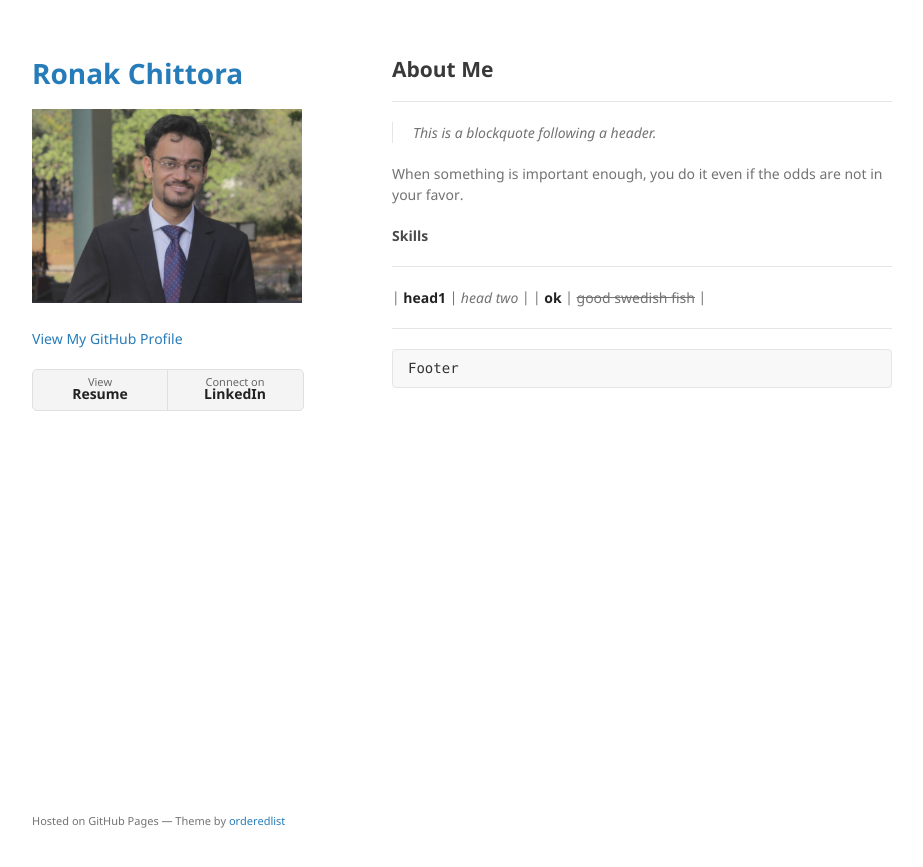
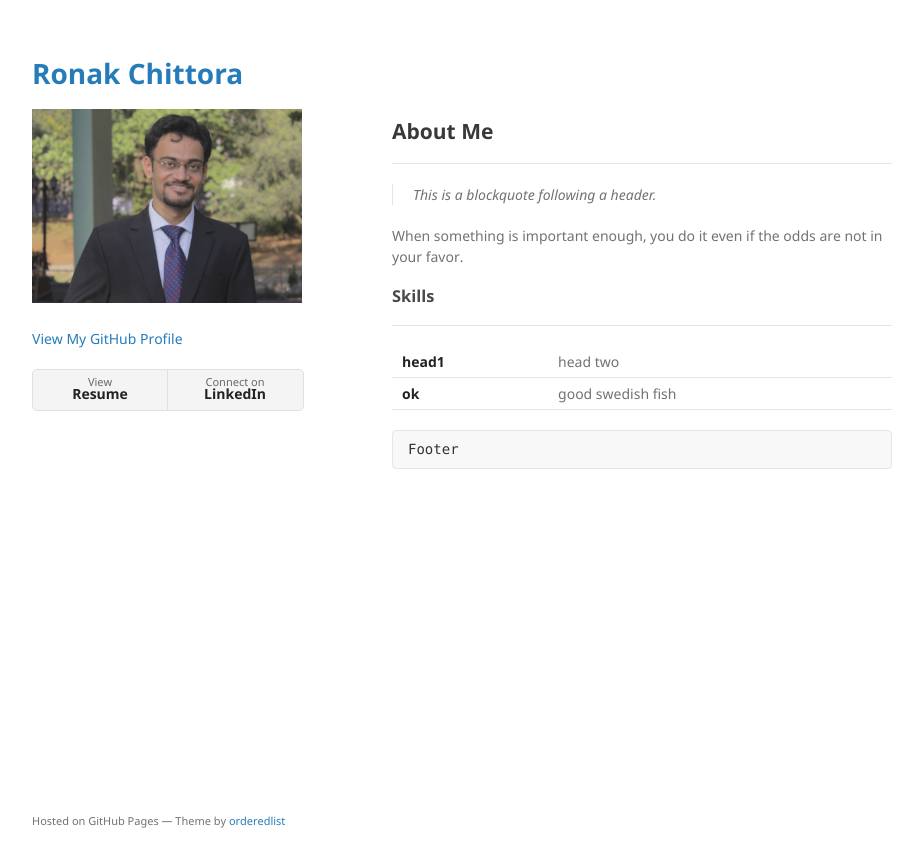
Before and after one commit to ronakchittora/ronakchittora.github.io, a Jekyll site: the page built from index.md, in a window 1280 px wide. Shown: the top 867 px of the page, without its empty margins (178-1101 px from the left). Built offline with Jekyll 4.4.1, drawn with Linux system fonts in a browser that asks for light colours; the repository's description, which GitHub fills in, is left out; our own code applies the rules of GitHub Pages for plain Markdown files.

Commit message:
Update index.md

````diff
--- a/index.md
+++ b/index.md
@@ -4,7 +4,7 @@ layout: default
 
 
 
-
+<br><br>
 
 ## About Me
 * * *
@@ -13,12 +13,12 @@ layout: default
 When something is important enough, you do it even if the odds are not in your favor.
 
 
-#### Skills
+### Skills
 * * *
-| **head1**        | _head two_          |
-| **ok**           | ~~good swedish fish~~ |
 
-* * *
+| **head1**        | head two          |
+| **ok**           | good swedish fish |
+
 
 ```
 Footer
````
